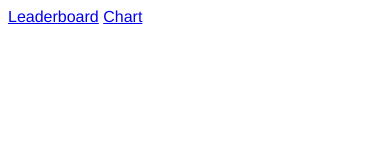
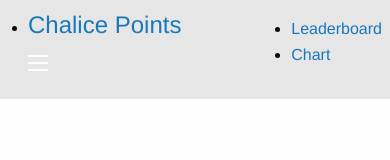
Before and after one commit to noahcoffey/chalice-points, a plain HTML site: page templates/index.html in a window 390 px wide. Drawn offline with nearby package versions, Linux system fonts and the light colour scheme; some packages are replaced by stand-ins of ours; files that its build step writes are made by us from their sources.

Commit message:
Added foundation and localized JS files.

```diff
--- a/templates/index.html
+++ b/templates/index.html
@@ -1,18 +1,38 @@
 <!DOCTYPE html>
-<html ng-app="cpPoints">
+<html class="no-js" lang="en" ng-app="cpPoints">
     <head>
         <title>Chalice Points</title>
         <meta charset="utf-8" />
-        <script src="http://d3js.org/d3.v3.js"></script>
-        <script src="https://ajax.googleapis.com/ajax/libs/angularjs/1.0.7/angular.js"></script>
-        <script src="https://ajax.googleapis.com/ajax/libs/angularjs/1.0.7/angular-resource.js"></script>
-        <script src="static/js/chalice.js"></script>
+        <meta name="viewport" content="width=device-width" />
+        <link rel="stylesheet" href="static/css/normalize.css" />
+        <link rel="stylesheet" href="static/css/foundation.min.css" />
         <link rel="stylesheet" href="static/css/chalice.css" />
         <link rel="shortcut icon" href="static/favicon.ico" />
     </head>
     <body>
-        <a href="#/leaderboard">Leaderboard</a>
-        <a href="#/chart">Chart</a>
-        <div ng-view></div>
+        <div class="contain-to-grid">
+            <nav class="top-bar">
+                <ul class="title-area">
+                    <li class="name">
+                        <h1><a href="#/">Chalice Points</a></h1>
+                    </li>
+                    <li class="toggle-topbar menu-icon"></li>
+                </ul>
+                <section class="top-bar-section">
+                    <ul class="right">
+                        <li><a href="#/leaderboard">Leaderboard</a></li>
+                        <li><a href="#/chart">Chart</a></li>
+                    </ul>
+                </section>
+            </nav>
+        </div>
+        <div class="content" ng-view></div>
+        <script src="static/js/vendor/custom.modernizr.js"></script>
+        <script src="static/js/vendor/d3.v3.js"></script>
+        <script src="static/js/vendor/angular.js"></script>
+        <script src="static/js/vendor/angular-resource.js"></script>
+        <script src="static/js/vendor/jquery.js"></script>
+        <script src="static/js/foundation.min.js"></script>
+        <script src="static/js/chalice.js"></script>
     </body>
 </html>
```
